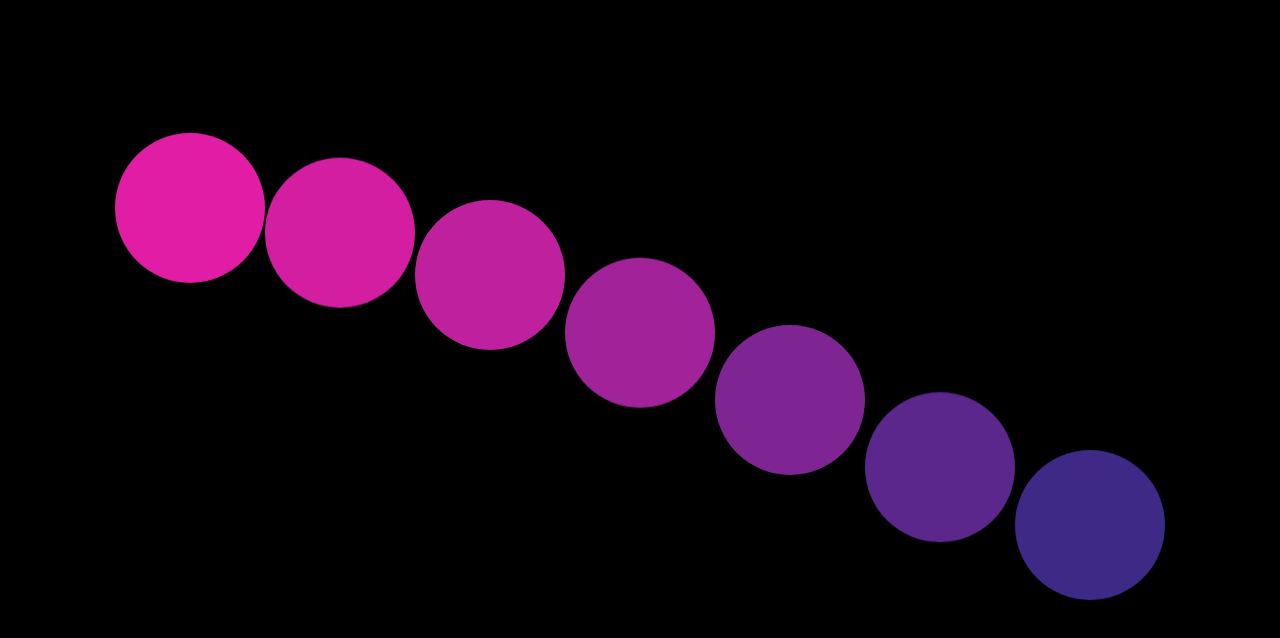
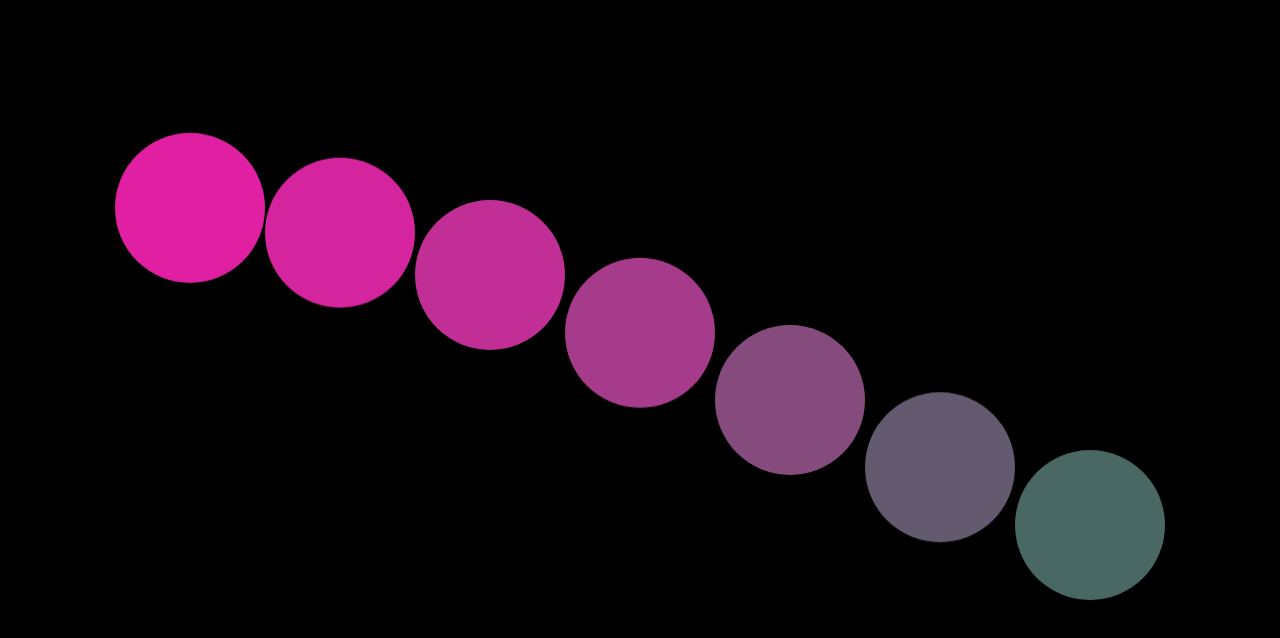
Before and after one commit to ashishparihar679/htmlpy, a plain HTML site: page index22.html in a window 1280 px wide. Drawn offline with Linux system fonts and the light colour scheme.

Commit message:
8sep2026

```diff
--- a/index22.html
+++ b/index22.html
@@ -20,7 +20,7 @@
             width: 150px;
             height: 150px;
             border: 4px;
-            background-color: rgb(25, 44, 128);
+            background-color: rgb(37, 120, 84);
             border-radius: 50%;
             /* margin: 5px; */
             animation: bounce 1000ms ease-in-out alternate infinite;
```
